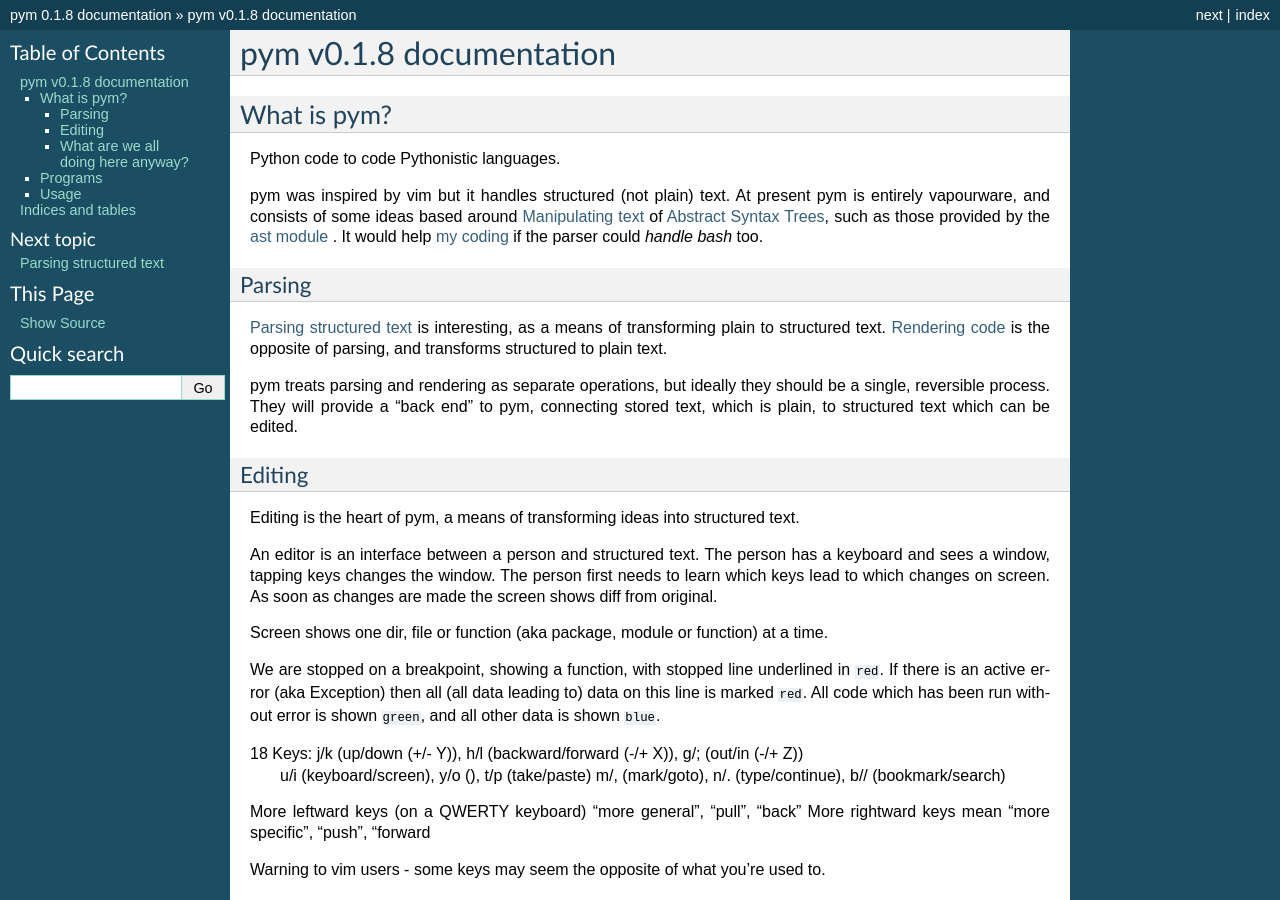
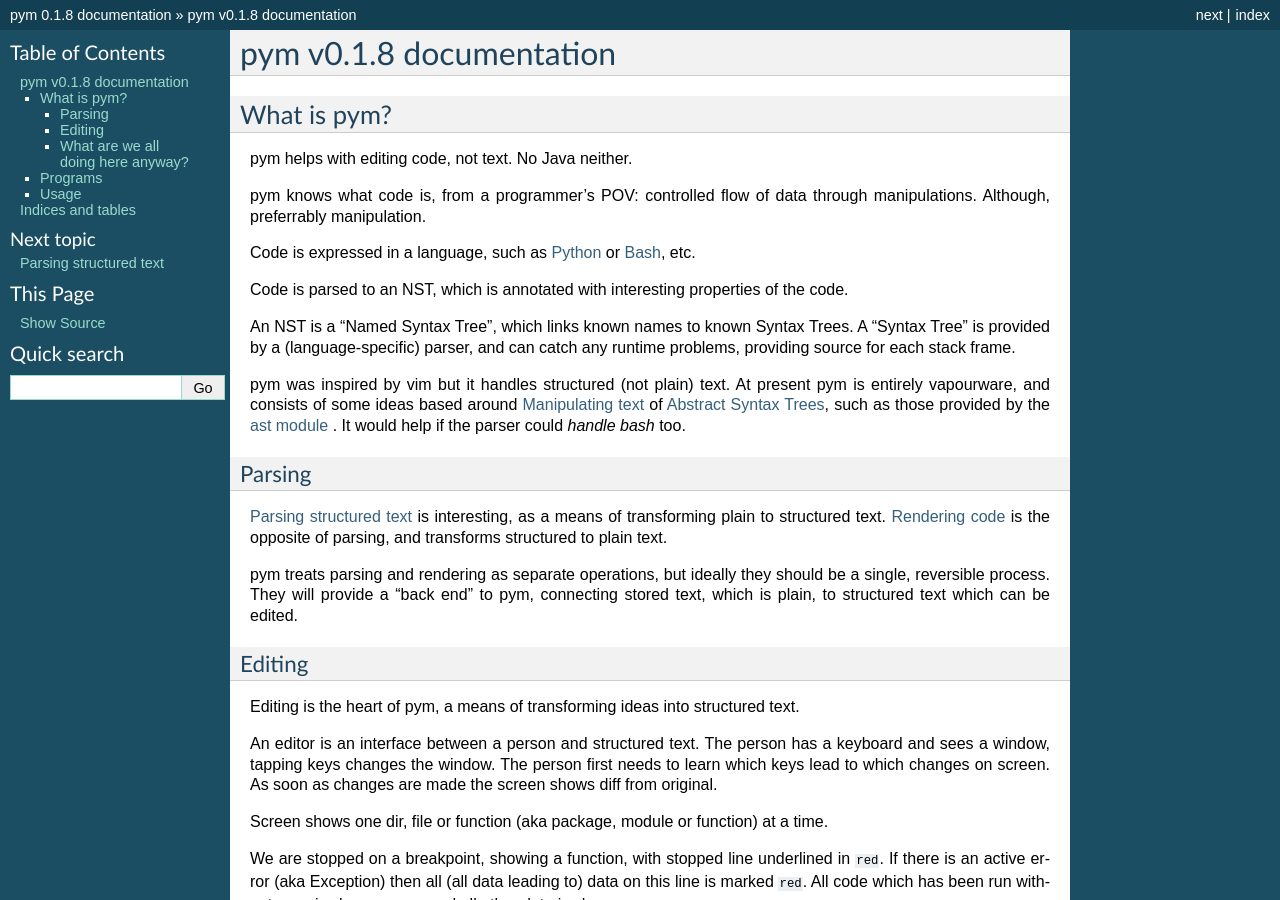
Before and after one commit to jalanb/pym, a Sphinx documentation site: the page built from docs/index.rst, in a window 1280 px wide and 900 px high. Built offline with Sphinx 7.4.7, drawn with Linux system fonts in a browser that asks for light colours; formulas are drawn with MathJax 3; cross-references to code outside the pages are shown as plain code.

Commit message:
Looking more like a manifesto every night

```diff
--- a/docs/index.rst
+++ b/docs/index.rst
@@ -17,9 +17,17 @@ pym v0.1.8 documentation
 What is pym?
 ------------
 
-Python code to code Pythonistic languages.
+pym helps with editing code, not text. No Java neither.
 
-pym was inspired by vim but it handles structured (not plain) text. At present pym is entirely vapourware, and consists of some ideas based around :ref:`mindful_manipulation` of `Abstract Syntax Trees <http://en.wikipedia.org/wiki/Abstract_syntax_tree>`_, such as those provided by the `ast module <http://docs.python.org/2/library/ast.html?highlight=ast>`_ . It would help `my coding <https://github.com/jalanb/dotjab/tree/master/src>`_ if the parser could `handle bash` too.
+pym knows what code is, from a programmer's POV: controlled flow of data through manipulations. Although, preferrably manipulation.
+
+Code is expressed in a language, such as `Python <https://github.com/jalanb/pym/tree/master/pym>`_ or `Bash <https://github.com/jalanb/dotjab/tree/master/src>`_, etc.
+
+Code is parsed to an NST, which is annotated with interesting properties of the code.
+
+An NST is a "Named Syntax Tree", which links known names to known Syntax Trees. A "Syntax Tree" is provided by a (language-specific) parser, and can catch any runtime problems, providing source for each stack frame.
+
+pym was inspired by vim but it handles structured (not plain) text. At present pym is entirely vapourware, and consists of some ideas based around :ref:`mindful_manipulation` of `Abstract Syntax Trees <http://en.wikipedia.org/wiki/Abstract_syntax_tree>`_, such as those provided by the `ast module <http://docs.python.org/2/library/ast.html?highlight=ast>`_ . It would help  if the parser could `handle bash` too.
 
 Parsing
 ^^^^^^^
```
